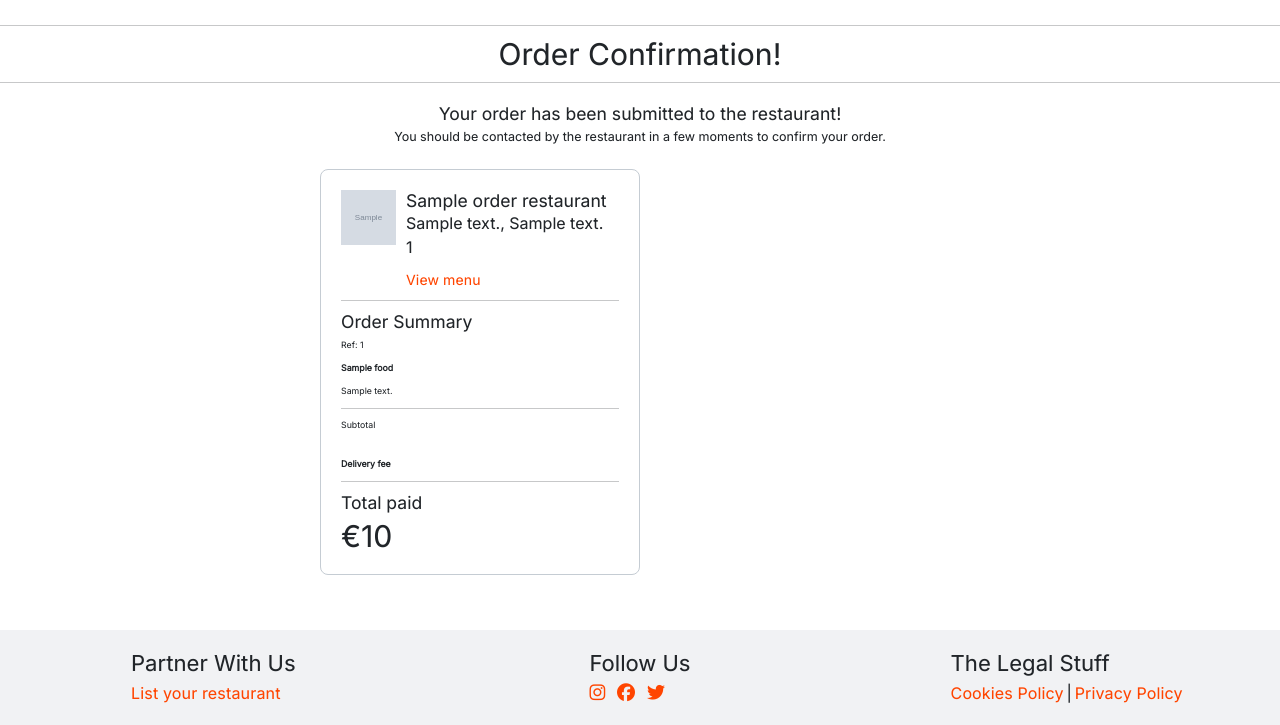
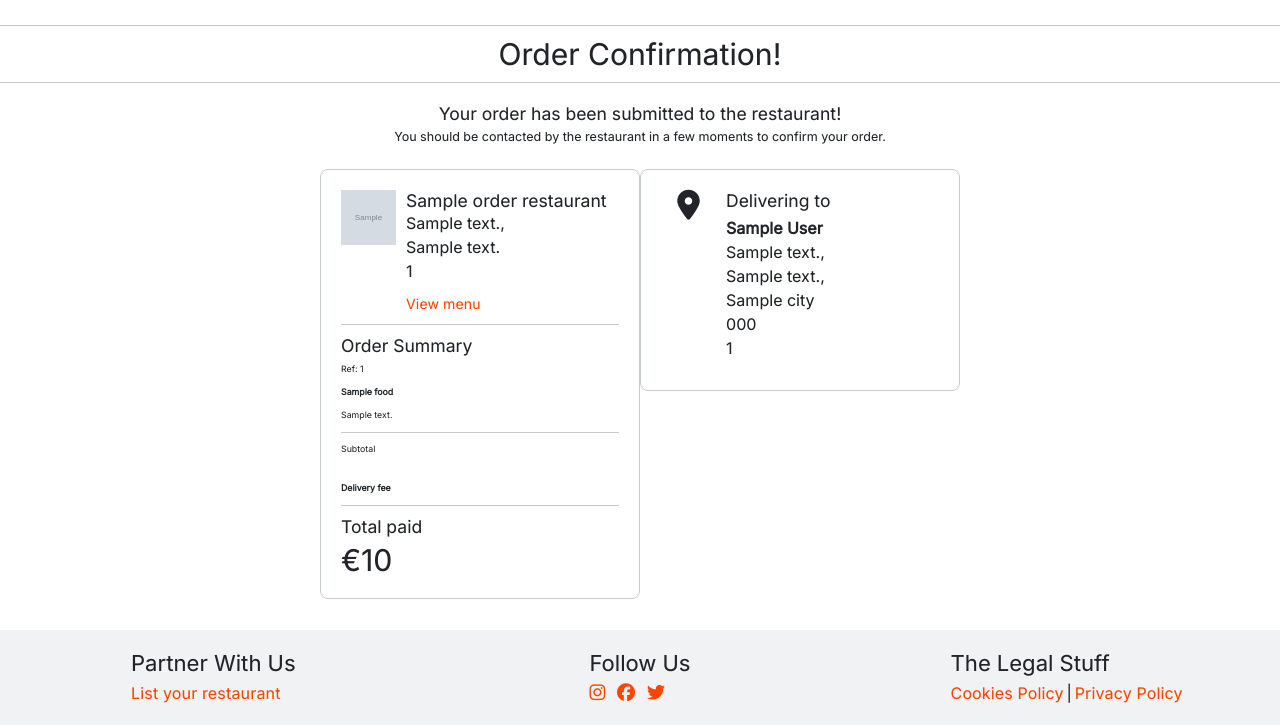
Before and after one commit to RichardByrne95/CI-MS4-TuckIn, a Django app: template checkout/templates/checkout/order_confirmation.html in a window 1280 px wide. Shown: the part 75-800 px from the top of the page. Run offline with Django 3.2, Linux system fonts and the light colour scheme; the template is opened without the code that fills it: most values are stand-ins (such as "Sample title", 1, 10 or a date in 2020); grey boxes marked "Sample" are stand-in pictures; some libraries are stand-ins or nearby versions.

Commit message:
Create delivering to section in order_confirmation

```diff
--- a/checkout/models.py
+++ b/checkout/models.py
@@ -12,11 +12,11 @@ class Order(models.Model):
     customer_profile = models.ForeignKey(CustomerProfile, on_delete=models.SET_NULL, null=True, blank=False, related_name='orders')
     full_name = models.CharField(max_length=50, null=False, blank=False)
     email = models.EmailField(max_length=128, null=False, blank=False)
-    phone_number = models.CharField(max_length=20, null=True, blank=False)
+    phone_number = models.CharField(max_length=20, null=False, blank=False, default=0)
     address_1 = models.CharField(max_length=80, null=False, blank=False)
     address_2 = models.CharField(max_length=80, null=True, blank=True)
+    city = models.CharField(max_length=6, null=False, blank=False, default='Dublin')
     postcode = models.CharField(max_length=8, null=True, blank=True)
-    city = models.CharField(max_length=6, null=False, blank=False, default='Dublin')
     date = models.DateTimeField(auto_now_add=True)
     delivery_cost = models.DecimalField(max_digits=6, decimal_places=2, null=False, default=0)
     order_total = models.DecimalField(max_digits=10, decimal_places=2, null=False, default=0)
--- a/checkout/templates/checkout/order_confirmation.html
+++ b/checkout/templates/checkout/order_confirmation.html
@@ -40,9 +40,14 @@
                                             </figure>
                                         </a>
                                     </div>
-                                    <div class=" restaurant-info-container">
+                                    <div class=" restaurant-address-container">
                                         <h3 class="d-inline restaurant-checkout-name">{{ order.order_restaurant.friendly_name }}</h3>
-                                        <p class="restaurant-checkout-address m-0">{{ order.order_restaurant.address_1 }}, {{ order.order_restaurant.address_2 }}</p>
+                                        <p class="restaurant-checkout-address m-0">
+                                            {{ order.order_restaurant.address_1 }},
+                                            {% if order.order_restaurant.address_2 %}
+                                                <br>{{ order.order_restaurant.address_2 }}
+                                            {% endif %}
+                                        </p>
                                         <p class="restaurant-checkout-phone">{{ order.order_restaurant.phone_number }}</p>
                                         <a href="{% url 'restaurant_menu' order.order_restaurant.id %}" class="checkout-view-menu">View menu</a>
                                     </div>
@@ -74,7 +79,34 @@
                                 </div>
                             </div>
                         </div>
-                        <div class="col-md-6 no-gutters"></div>
+                        <div class="col-md-6 no-gutters">
+                            <!-- Delivery Info Card -->
+                            <div class="delivery-info-card">
+                                <!-- Address Info -->
+                                <div class="delivery-info-container d-flex">
+                                    <!-- Marker Icon -->
+                                    <div class="delivery-checkout-marker-container d-flex justify-content-center">
+                                        <span class="delivery-checkout-marker"><i class="fas fa-map-marker-alt"></i></span>
+                                    </div>
+                                    <!-- Address -->
+                                    <div class="delivery-address-container">
+                                        <h3 class="restaurant-checkout-name">Delivering to</h3>
+                                        <p class="customer-checkout-address m-0">
+                                            <strong>{{ order.full_name }}</strong><br>
+                                            {{ order.address_1 }},<br>
+                                            {% if order.address_2 %}
+                                                {{ order.address_2 }},<br>
+                                            {% endif %}
+                                            {{ order.city }}
+                                            {% if order.postcode %}
+                                                <br>{{ order.postcode }}
+                                            {% endif %}
+                                        </p>
+                                        <p class="restaurant-checkout-phone">{{ order.phone_number }}</p>
+                                    </div>
+                                </div>
+                            </div>
+                        </div>
                     </div>
                 </div>
                 <div class="col-3 no-gutters"></div>
--- a/static/css/base.css
+++ b/static/css/base.css
@@ -562,29 +562,6 @@ label[for="delivery-time"] {
     font-size: 1.4rem;
 }
 
-/* ----------------------------------------- Order Summary */
-
-.order-summary-card {
-    padding: 2rem;
-    border: solid 1px #c5ccd3;
-    border-radius: 8px;
-}
-
-.restaurant-checkout-logo-container {
-    width: 5.5rem;
-    height: 5.5rem;
-    margin: 0em 1rem 1rem 0;
-}
-
-.restaurant-checkout-logo {
-    height: 5.5rem;
-    width: 5.5rem;
-}
-
-.checkout-view-menu {
-    font-size: 1.4rem;
-}
-
 /* ----------------------------------------- Stripe */
 
 .StripeElement,
@@ -683,6 +660,33 @@ select option[value=""] {
     margin: 1rem 1rem 2rem 1rem;
 }
 
+.order-summary-card,
+.delivery-info-card {
+    padding: 2rem;
+    border: solid 1px #c5ccd3;
+    border-radius: 8px;
+}
+
+.restaurant-checkout-logo-container,
+.delivery-checkout-marker-container {
+    width: 5.5rem;
+    height: 5.5rem;
+    margin: 0em 1rem 1rem 0;
+}
+
+.restaurant-checkout-logo {
+    height: 5.5rem;
+    width: 5.5rem;
+}
+
+.delivery-checkout-marker i {
+    font-size: 3rem;
+}
+
+.checkout-view-menu {
+    font-size: 1.4rem;
+}
+
 /* ----------------------------------------- Footer Links */
 
 #list-your-restaurant-cover-image h1 {
```
Also changed, not shown: checkout/migrations/0012_auto_20210428_1932.py (added).
